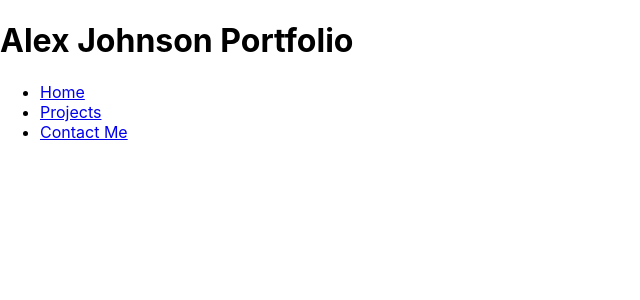
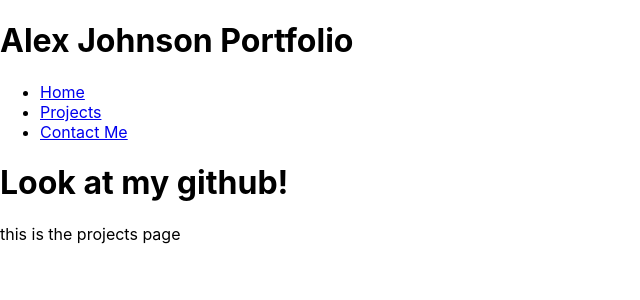
Before and after one commit to alexiusvdt/profile, a React (Create React App) app: page /projects in a window 1280 px wide. Shown: the top 300 px of the page, without its empty margins (0-640 px from the left). Built offline with nearby package versions, Linux system fonts and the light colour scheme.

Commit message:
fix router not routing as intended

```diff
--- a/src/components/App.js
+++ b/src/components/App.js
@@ -1,6 +1,8 @@
 import React from "react";
 import Header from "./Header";
 import PageControl from "./PageControl";
+import Projects from "./Projects";
+import ContactMe from "./ContactMe";
 import { BrowserRouter as Router, Routes, Route } from "react-router-dom";
 
 function App(){
@@ -9,6 +11,9 @@ function App(){
       <Header />
       <Routes>
         <Route path="/" element={<PageControl />} />
+        <Route path="/projects" element={<Projects />} />
+        <Route path="/contact-me" element={<ContactMe />} />
+
       </Routes>
     </Router>
   );
--- a/src/components/PageControl.js
+++ b/src/components/PageControl.js
@@ -2,8 +2,11 @@ import React, { useState, useEffect } from 'react';
 import WelcomeSplash from './WelcomeSplash';
 import MainPage from './MainPage';
 
+
 function PageControl() {
+  //this means splash is going to display on every render, find a one-time method
   const [welcomeVisibleOnPage, setWelcomeVisibleOnPage] = useState(true);
+
 
 const handleClick = () => {
   setWelcomeVisibleOnPage(false)
--- a/src/components/Projects.js
+++ b/src/components/Projects.js
@@ -2,8 +2,11 @@ import React from "react";
 
 function Projects(){
   return (
+    <React.Fragment>
+    <h1>Look at my github!</h1>
     <p> this is the projects page</p>
+    </React.Fragment>
   );
 }
 
-export default Projects;
+export default Projects
--- a/src/components/WelcomeSplash.js
+++ b/src/components/WelcomeSplash.js
@@ -2,7 +2,7 @@ import React from "react";
 
 function WelcomeSplash(){
   return (
-    <p> this is the main page</p>
+    <p> this is the splash page</p>
   );
 }
 
```
